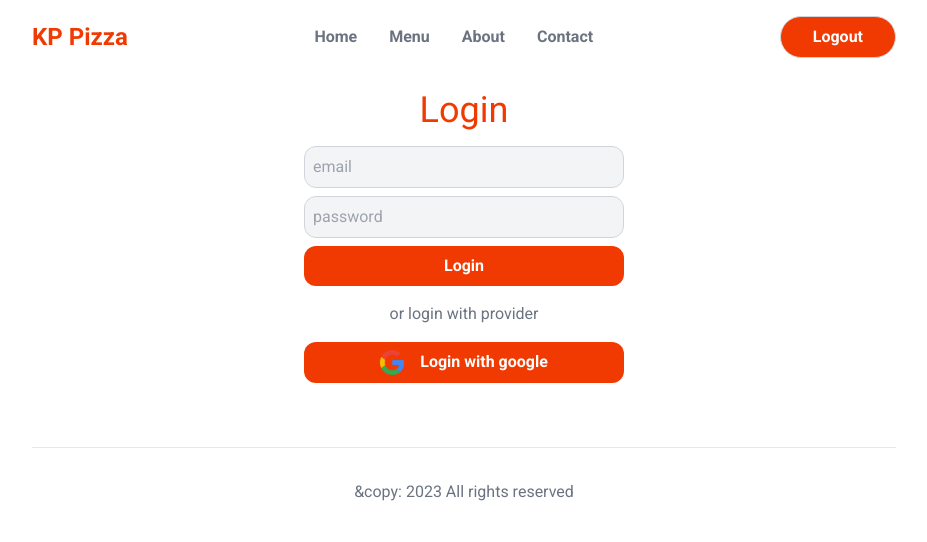
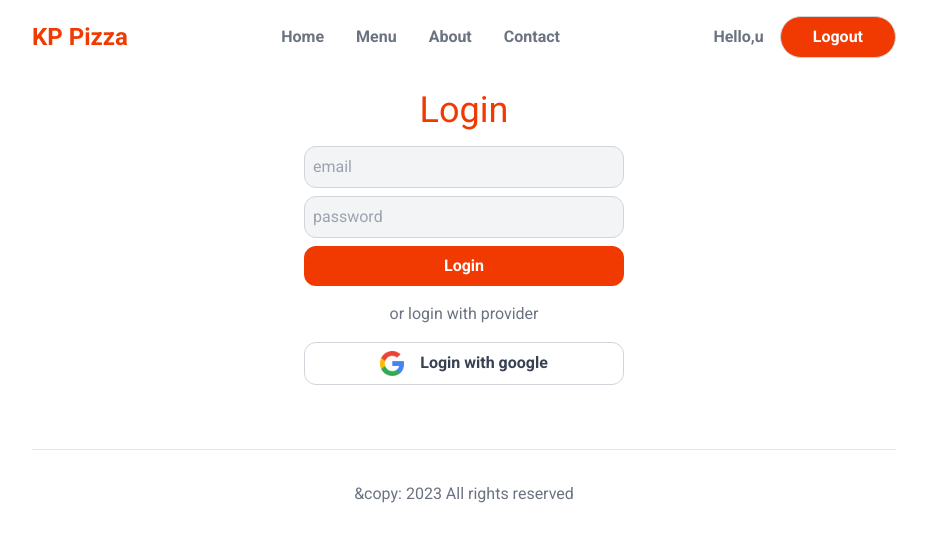
Before and after one commit to kumar-parajuli/-Food-Ordering-App, a Next.js app: page /login in a window 1280 px wide. Shown: the top 542 px of the page, without its empty margins (176-1103 px from the left). Built offline with nearby package versions, Linux system fonts and the light colour scheme; no server answers; sample sign-in values are in the browser's storage.

Commit message:
clean-up code and adding profile page

```diff
--- a/next.config.js
+++ b/next.config.js
@@ -1,4 +1,13 @@
 /** @type {import('next').NextConfig} */
-const nextConfig = {}
+const nextConfig = {
+  images: {
+    remotePatterns: [
+      {
+        protocol: "https",
+        hostname: "lh3.googleusercontent.com",
+      },
+    ],
+  },
+};
 
-module.exports = nextConfig
+module.exports = nextConfig;
--- a/src/app/login/page.js
+++ b/src/app/login/page.js
@@ -51,7 +51,7 @@ export default function Login() {
           or login with provider
         </div>
         <button
-          type="submit"
+          type="button"
           onClick={() => signIn("google", { callbackUrl: "/" })}
           className="flex gap-4 justify-center">
           <Image src={"/google.png"} alt={"login"} width={24} height={32} />
--- /dev/null
+++ b/src/app/profile/page.js
@@ -0,0 +1,42 @@
+"use client";
+import { useSession } from "next-auth/react";
+import Image from "next/image";
+import { useRouter, redirect } from "next/navigation";
+export default function Profile() {
+  const router = useRouter();
+  const session = useSession();
+  console.log(session);
+  const { status } = session;
+  if (status === "Loading") {
+    return "Loading...";
+  }
+  if (status === "unauthenticated") {
+    router.push("/login");
+    // return redirect("/login");
+  }
+  // Check if user is defined in session.data
+  const user = session.data?.user;
+  if (!user) {
+    // Handle the case where user is not available in session
+    return <div>User data not found</div>;
+  }
+
+  // Check if image is defined in user
+  const userImage = user.image;
+  return (
+    <section className="mt-8">
+      <h1 className="text-center text-primary text-4xl mb-4">Profile</h1>
+      <form className="maz-w-xs  md mx-auto ">
+        <div cassName="flex gap-2 item-center">
+          <div>
+            <Image src={userImage} width={80} height={80} alt={"avatar"} />
+          </div>
+          <div className="grow">
+            <input type="text" placeholder="  First and last name" />
+            <button type="submit">Save</button>
+          </div>
+        </div>
+      </form>
+    </section>
+  );
+}
--- a/src/components/layout/Header.js
+++ b/src/components/layout/Header.js
@@ -5,7 +5,12 @@ import { signOut, useSession } from "next-auth/react";
 export default function Header() {
   const session = useSession();
   console.log(session);
-  const status = session.status;
+  const status = session?.status;
+  const userData = session.data?.user;
+  let userName = session.userData?.name || userData?.email;
+  if (userName && userName.includes("")) {
+    userName = userName.split("")[0];
+  }
   return (
     <header className="flex items-center justify-between">
       <Link className="text-primary font-semibold text-2xl" href="/">
@@ -21,11 +26,16 @@ export default function Header() {
       <nav className="flex gap-4 text-gray-500 font-semibold items-center ">
         {/* check the session authenticate or not */}
         {status === "authenticated" && (
-          <button
-            onClick={() => signOut()}
-            className="bg-primary text-white px-8 py-2 rounded-full">
-            Logout
-          </button>
+          <>
+            <Link href={"/profile"} className="whitespace-nowrap">
+              Hello,{userName}
+            </Link>
+            <button
+              onClick={() => signOut()}
+              className="bg-primary text-white px-8 py-2 rounded-full">
+              Logout
+            </button>
+          </>
         )}
         {status === "unauthenticated" && (
           <>
```
